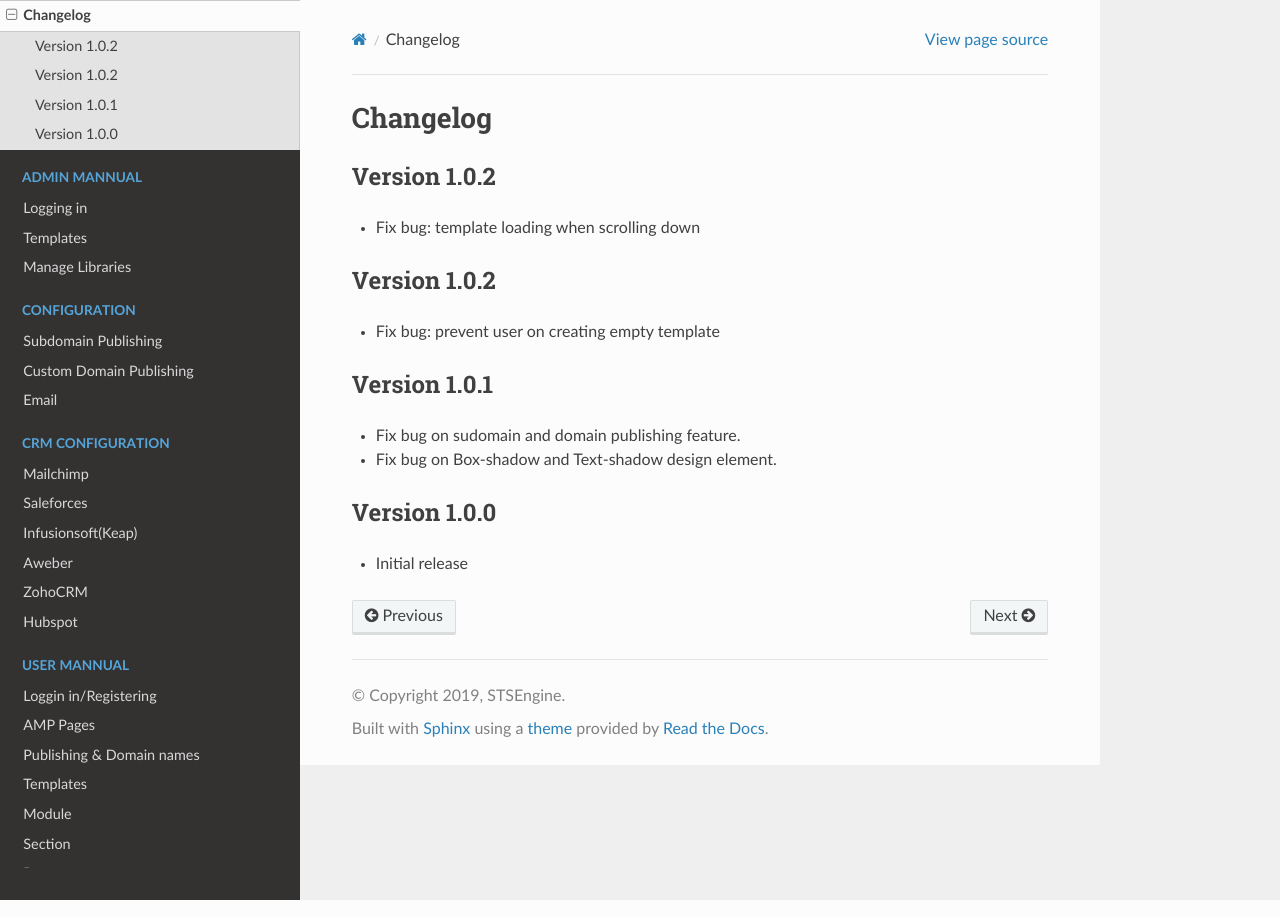
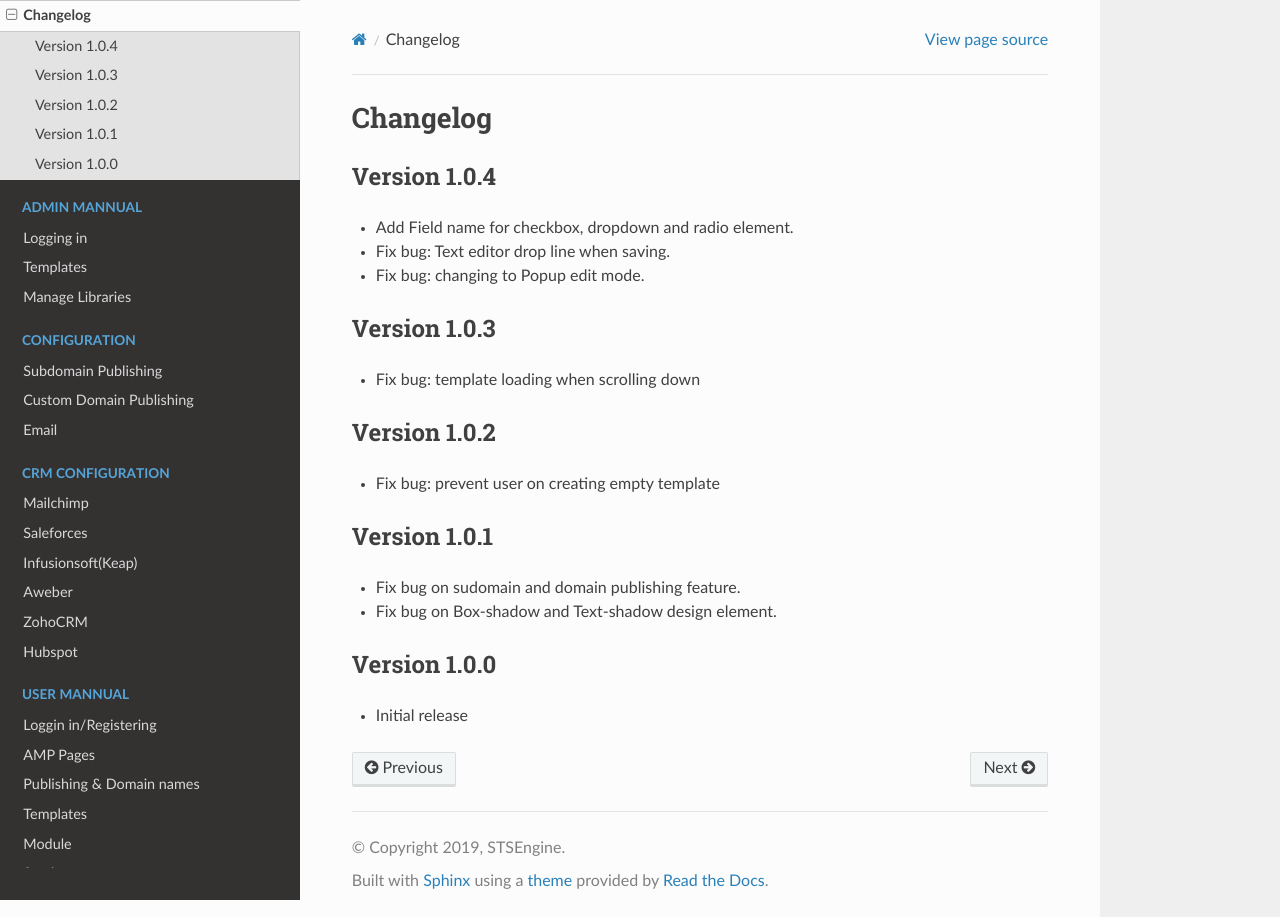
Before and after one commit to logozadocs/-ampbuilder-docs-en, a Sphinx documentation site: the page built from source/changelog.rst, in a window 1280 px wide. Built offline with Sphinx 7.4.7 and the Read the Docs theme 2.0.0, drawn with Linux system fonts in a browser that asks for light colours; pages that are not in the unit, such as notebooks, are missing from menus.

Commit message:
no message

```diff
--- a/source/changelog.rst
+++ b/source/changelog.rst
@@ -2,7 +2,15 @@ Changelog
 ==============
 
 ==============
-Version 1.0.2
+Version 1.0.4
+==============
+
+- Add Field name for checkbox, dropdown and radio element.
+- Fix bug: Text editor drop line when saving.
+- Fix bug: changing to Popup edit mode.
+
+==============
+Version 1.0.3
 ==============
 
 - Fix bug: template loading when scrolling down
```
